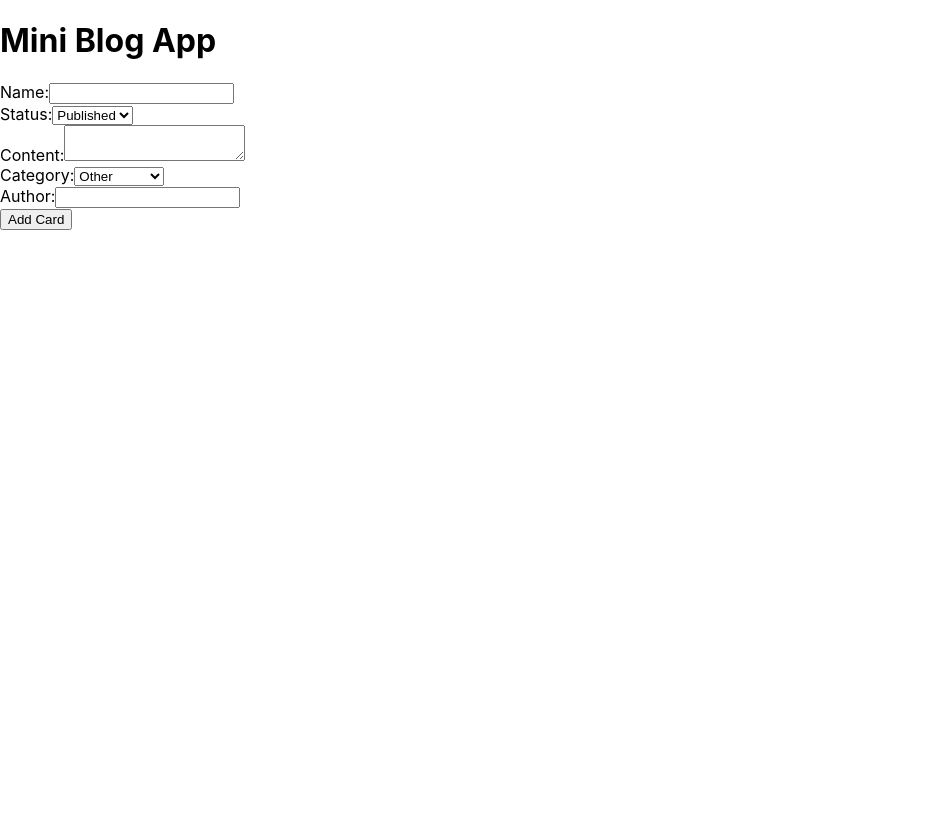
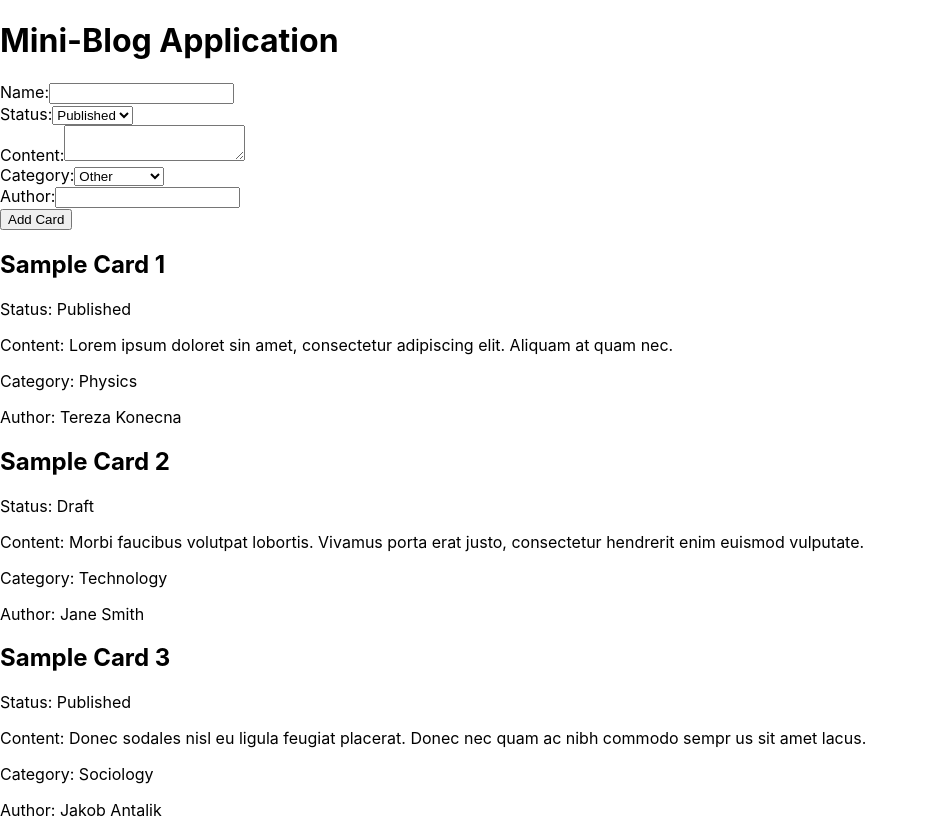
Before and after one commit to guido-an/react-ts-assignment, a React (Create React App) app: page / in a window 1280 px wide. Shown: the whole page, without its empty margins (0-926 px from the left). Before the commit the page ends 800 px from the top, so only its background shows below. Built offline with nearby package versions, Linux system fonts and the light colour scheme.

Commit message:
feat: Add preset data for initial cards.

```diff
--- a/src/App.tsx
+++ b/src/App.tsx
@@ -1,16 +1,30 @@
-import React from 'react';
+import React, { useState } from 'react';
+import { Card, Status, Category } from './types';
 import AddCardForm from './components/AddCardForm';
-import { Card } from './components/types';
+import presetData from './presetData';
 
 const App: React.FC = () => {
+  const [cards, setCards] = useState<Card[]>(presetData);
 
-  function addNewCard(card: Card){
-    console.log(card)
-  }
+  const addNewCard = (newCard: Card) => {
+    setCards([...cards, newCard]);
+  };
+
   return (
     <div>
-      <h1>Mini Blog App</h1>
-      <AddCardForm addNewCard={addNewCard}/>
+      <h1>Mini-Blog Application</h1>
+      <AddCardForm addNewCard={addNewCard} />
+      <div>
+        {cards.map((card, index) => (
+          <div key={index}>
+            <h2>{card.name}</h2>
+            <p>Status: {card.status}</p>
+            <p>Content: {card.content}</p>
+            <p>Category: {card.category}</p>
+            <p>Author: {card.author}</p>
+          </div>
+        ))}
+      </div>
     </div>
   );
 };
--- a/src/components/AddCardForm.tsx
+++ b/src/components/AddCardForm.tsx
@@ -1,5 +1,5 @@
 import React, { useState } from 'react';
-import { Card, Status, Category } from './types';
+import { Card, Status, Category } from '../types';
 
 interface AddCardFormProps {
   addNewCard: (newCard: Card) => void;
--- /dev/null
+++ b/src/presetData.ts
@@ -0,0 +1,29 @@
+// presetData.ts
+
+import { Card, Status, Category } from './types';
+
+const presetData: Card[] = [
+  {
+    name: 'Sample Card 1',
+    status: Status.Published,
+    content: 'Lorem ipsum doloret sin amet, consectetur adipiscing elit. Aliquam at quam nec.',
+    category: Category.Physics,
+    author: 'Tereza Konecna',
+  },
+  {
+    name: 'Sample Card 2',
+    status: Status.Draft,
+    content: 'Morbi faucibus volutpat lobortis. Vivamus porta erat justo, consectetur hendrerit enim euismod vulputate.',
+    category: Category.Technology,
+    author: 'Jane Smith',
+  },
+  {
+    name: 'Sample Card 3',
+    status: Status.Published,
+    content: 'Donec sodales nisl eu ligula feugiat placerat. Donec nec quam ac nibh commodo sempr us sit amet lacus.',
+    category: Category.Sociology,
+    author: 'Jakob Antalik',
+  },
+];
+
+export default presetData;
```
Also changed, not shown: src/types.ts (renamed from src/components/types.ts).
